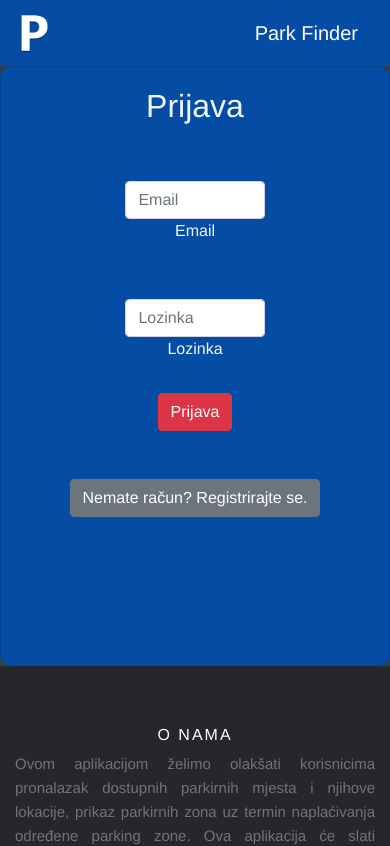
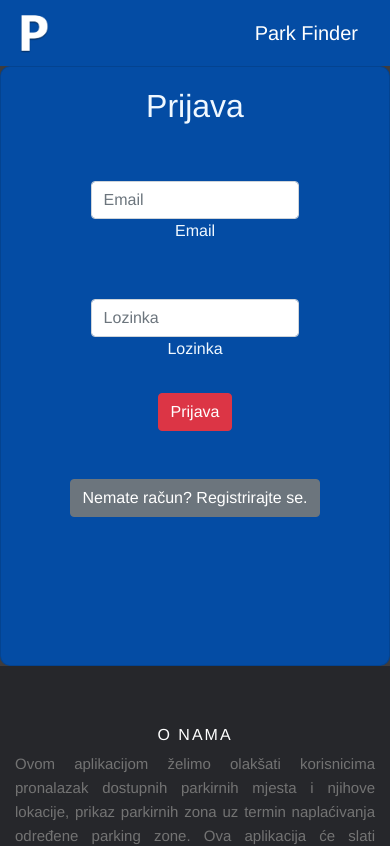
Before and after one commit to marijanciceran25/Ja-i-dani, a Vue app: page / in a window 390 px wide. Shown: the top 846 px of the page. Built offline with nearby package versions, Linux system fonts and the light colour scheme; no server answers; what vue-browser-geolocation would draw is missing.

Commit message:
mobilna5

```diff
--- a/src/views/Sign_in.vue
+++ b/src/views/Sign_in.vue
@@ -143,8 +143,8 @@ div.card {
 
 
 .form-group3 {
-   margin-left: 30%;
-   margin-right: 30%;
+   margin-left: 20%;
+   margin-right: 20%;
 }
 
 
```
